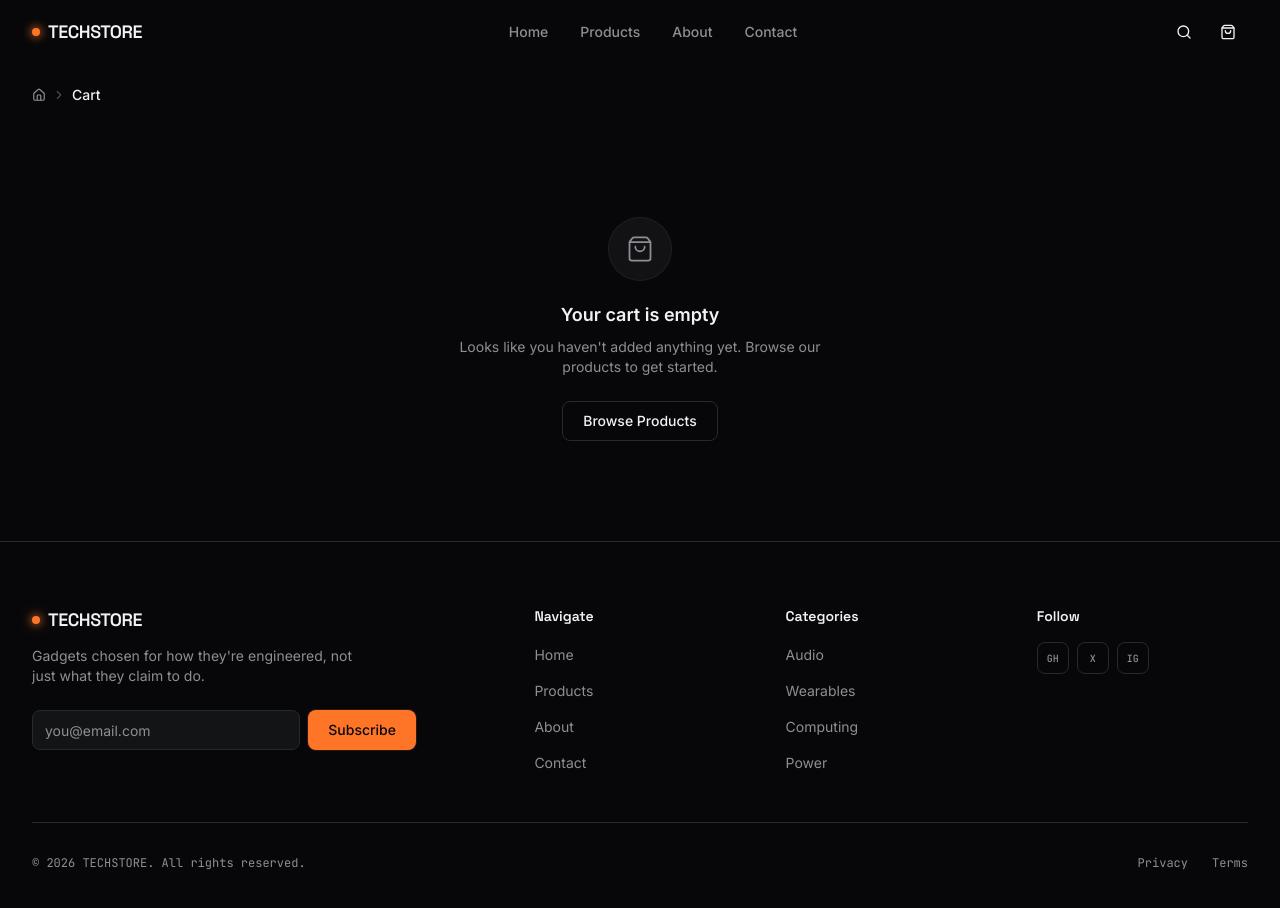
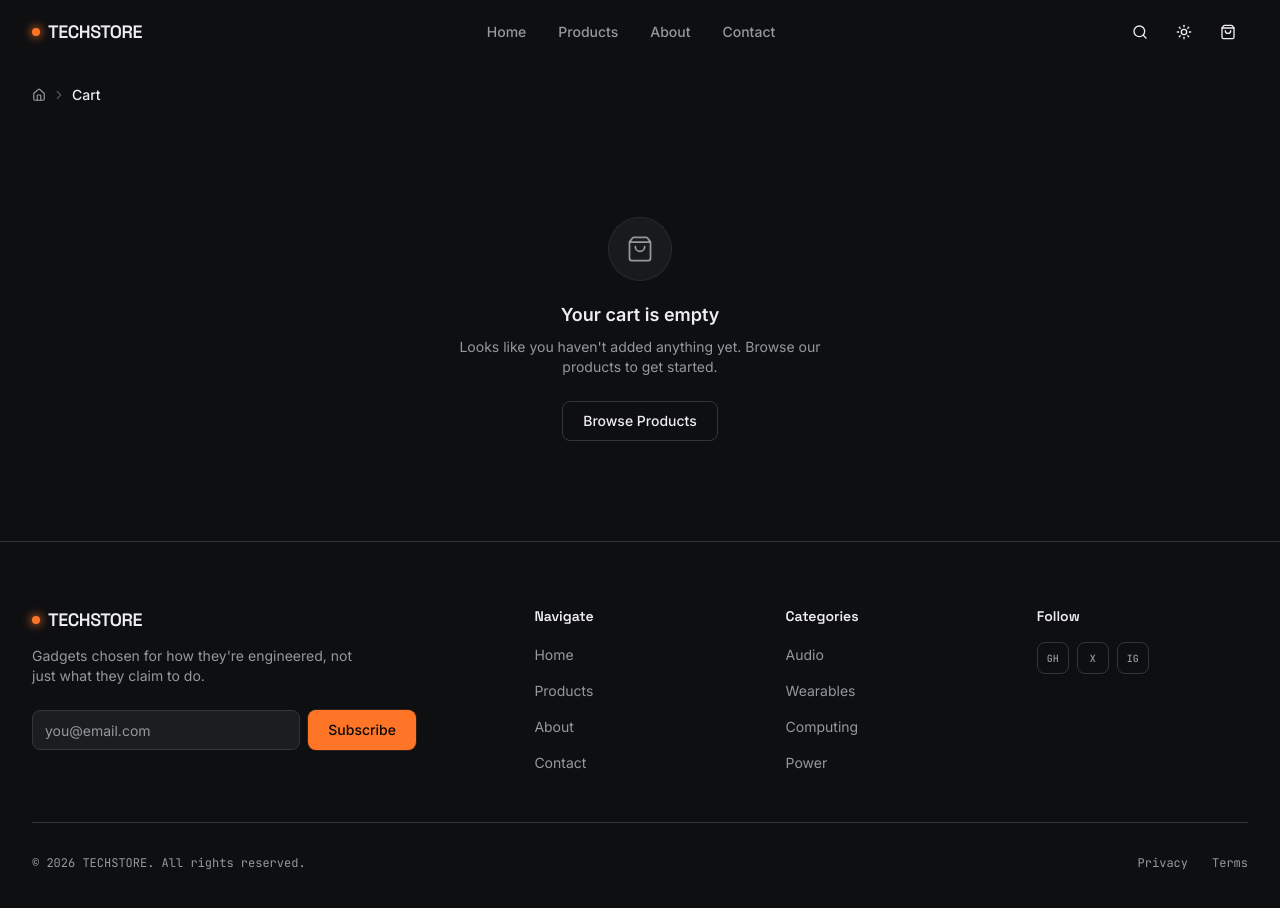
Before and after one commit to NONG-OFFICIAL-DEV/TECHSTORE, a Next.js app: page /cart in a window 1280 px wide. Shown: the top 908 px of the page. Built offline with nearby package versions, Linux system fonts and the light colour scheme.

Commit message:
implement swich theme

```diff
--- a/package.json
+++ b/package.json
@@ -16,6 +16,7 @@
     "framer-motion": "^12.42.2",
     "lucide-react": "^1.23.0",
     "next": "16.2.10",
+    "next-themes": "^0.4.6",
     "react": "19.2.4",
     "react-dom": "19.2.4",
     "tailwind-merge": "^3.6.0",
--- a/src/app/globals.css
+++ b/src/app/globals.css
@@ -1,5 +1,5 @@
 @import "tailwindcss";
-/* @import "tw-animate-css" layer(utilities); */
+@import "tw-animate-css";
 
 @custom-variant dark (&:is(.dark *));
 
@@ -9,28 +9,60 @@
 :root {
   --radius: 0.625rem;
 
-  /* Base surfaces */
-  --background: oklch(0.13 0.004 264);      /* #0B0C0E near-black, cool */
-  --foreground: oklch(0.96 0.002 264);      /* #F2F3F5 */
-  --surface: oklch(0.19 0.005 264);         /* #16181C card/panel surface */
-  --surface-hover: oklch(0.22 0.006 264);
-  --border-hairline: oklch(0.28 0.006 264); /* #26292F */
+  /* Light mode — same brand (amber accent, cool-neutral base), inverted
+     for a bright surface instead of the dark Instrument Panel look. */
+  --background: oklch(0.985 0.002 264);
+  --foreground: oklch(0.16 0.005 264);
+  --surface: oklch(0.96 0.003 264);
+  --surface-hover: oklch(0.92 0.004 264);
+  --border-hairline: oklch(0.87 0.004 264);
 
   --card: var(--surface);
   --card-foreground: var(--foreground);
   --popover: var(--surface);
   --popover-foreground: var(--foreground);
 
-  /* Text */
-  --muted: oklch(0.24 0.005 264);
-  --muted-foreground: oklch(0.65 0.01 264); /* #9AA0A8 */
+  --muted: oklch(0.94 0.003 264);
+  --muted-foreground: oklch(0.45 0.01 264);
 
-  /* Signal amber — the one accent, used deliberately */
-  --primary: oklch(0.72 0.19 45);           /* #FF7A45 */
+  /* Signal amber — same accent in both modes, slightly deepened here
+     so it holds contrast against a light background. */
+  --primary: oklch(0.64 0.19 45);
+  --primary-foreground: oklch(0.99 0.002 264);
+
+  --accent-secondary: oklch(0.55 0.19 260);
+
+  --secondary: var(--surface-hover);
+  --secondary-foreground: var(--foreground);
+  --destructive: oklch(0.58 0.22 25);
+  --border: var(--border-hairline);
+  --input: var(--border-hairline);
+  --ring: var(--primary);
+
+  --chart-1: var(--primary);
+  --chart-2: var(--accent-secondary);
+}
+
+/* Dark mode — the "Instrument Panel" look: dark, engineered, signal-amber */
+.dark {
+  --background: oklch(0.17 0.004 264);
+  --foreground: oklch(0.95 0.002 264);
+  --surface: oklch(0.23 0.005 264);
+  --surface-hover: oklch(0.27 0.006 264);
+  --border-hairline: oklch(0.33 0.006 264);
+
+  --card: var(--surface);
+  --card-foreground: var(--foreground);
+  --popover: var(--surface);
+  --popover-foreground: var(--foreground);
+
+  --muted: oklch(0.27 0.005 264);
+  --muted-foreground: oklch(0.68 0.01 264);
+
+  --primary: oklch(0.72 0.19 45);
   --primary-foreground: oklch(0.13 0.004 264);
 
-  /* Rare secondary accent — info/links only */
-  --accent-secondary: oklch(0.62 0.19 260); /* #4C8DFF */
+  --accent-secondary: oklch(0.62 0.19 260);
 
   --secondary: var(--surface-hover);
   --secondary-foreground: var(--foreground);
@@ -68,6 +100,22 @@
   --font-sans: var(--font-inter);
   --font-mono: var(--font-jetbrains-mono);
 
+  /* ---------------------------------------------------------------- */
+  /* Fluid type scale — scales smoothly from 320px up to 1440px+       */
+  /* so headings never need manual sm:/md:/lg: font-size overrides.    */
+  /* clamp(min, preferred, max) — preferred uses vw so it's fluid.     */
+  /* ---------------------------------------------------------------- */
+  --text-hero: clamp(2.25rem, 1.85rem + 2vw, 4.5rem);       /* 36px -> 72px */
+  --text-hero--line-height: 1.05;
+  --text-display-1: clamp(1.875rem, 1.6rem + 1.35vw, 3rem); /* 30px -> 48px */
+  --text-display-1--line-height: 1.1;
+  --text-display-2: clamp(1.5rem, 1.32rem + 0.9vw, 2.25rem);/* 24px -> 36px */
+  --text-display-2--line-height: 1.15;
+  --text-display-3: clamp(1.25rem, 1.15rem + 0.5vw, 1.75rem); /* 20px -> 28px */
+  --text-display-3--line-height: 1.2;
+  --text-body-lg: clamp(1rem, 0.94rem + 0.3vw, 1.125rem);   /* 16px -> 18px */
+  --text-body-lg--line-height: 1.6;
+
   --radius-sm: calc(var(--radius) - 4px);
   --radius-md: calc(var(--radius) - 2px);
   --radius-lg: var(--radius);
@@ -96,12 +144,6 @@
   }
 }
 
-/* Light mode override (dark is default per brand, but we support toggling) */
-.dark {
-  --background: oklch(0.13 0.004 264);
-  --foreground: oklch(0.96 0.002 264);
-}
-
 body {
   background: var(--background);
   color: var(--foreground);
@@ -123,15 +165,6 @@ body {
     animation-iteration-count: 1 !important;
     transition-duration: 0.01ms !important;
     scroll-behavior: auto !important;
-  }
-}
-
-@layer base {
-  * {
-    @apply border-border outline-ring/50;
-  }
-  body {
-    @apply bg-background text-foreground;
   }
 }
 
--- a/src/app/layout.tsx
+++ b/src/app/layout.tsx
@@ -1,7 +1,8 @@
+import { MobileNav } from "@/components/layout/mobile-nav";
 import type { Metadata, Viewport } from "next";
 import { Space_Grotesk, Inter, JetBrains_Mono } from "next/font/google";
+import { ThemeProvider } from "@/providers/theme-provider";
 import { Navbar } from "@/components/layout/navbar";
-import { MobileNav } from "@/components/layout/mobile-nav";
 import { Footer } from "@/components/layout/footer";
 import "./globals.css";
 
@@ -48,14 +49,16 @@ export default function RootLayout({
   return (
     <html
       lang="en"
-      className={`dark ${spaceGrotesk.variable} ${inter.variable} ${jetbrainsMono.variable} h-full antialiased`}
+      className={`${spaceGrotesk.variable} ${inter.variable} ${jetbrainsMono.variable} h-full antialiased`}
       suppressHydrationWarning
     >
       <body className="min-h-full flex flex-col bg-background text-foreground">
-        <Navbar />
-        <main className="flex-1">{children}</main>
-        <Footer />
-        <MobileNav />
+        <ThemeProvider attribute="class" defaultTheme="dark" enableSystem={false} disableTransitionOnChange>
+          <Navbar />
+          <main className="flex-1">{children}</main>
+          <Footer />
+          <MobileNav />
+        </ThemeProvider>
       </body>
     </html>
   );
--- a/src/components/layout/navbar.tsx
+++ b/src/components/layout/navbar.tsx
@@ -8,6 +8,8 @@ import { cn } from "@/lib/utils";
 import { NAV_LINKS } from "@/data/nav";
 import { Button } from "@/components/ui/button";
 import { useCart } from "@/hooks/use-cart";
+import { useHasMounted } from "@/hooks/use-has-mounted";
+import { ThemeToggle } from "./theme-toggle";
 
 export function Navbar() {
   const pathname = usePathname();
@@ -16,10 +18,7 @@ export function Navbar() {
 
   // Avoid a hydration mismatch: the cart is read from localStorage, which
   // only exists on the client, so the server always renders 0 items.
-  const [mounted, setMounted] = React.useState(false);
-  React.useEffect(() => {
-    setMounted(true);
-  }, []);
+  const mounted = useHasMounted();
   const displayedCartCount = mounted ? totalItems : 0;
 
   React.useEffect(() => {
@@ -87,6 +86,8 @@ export function Navbar() {
             </Link>
           </Button>
 
+          <ThemeToggle />
+
           {/* Cart icon stays here for desktop; mobile users have the bottom tab bar */}
           <Button
             variant="ghost"
--- /dev/null
+++ b/src/components/layout/theme-toggle.tsx
@@ -0,0 +1,38 @@
+"use client";
+
+import { useTheme } from "next-themes";
+import { Sun, Moon } from "lucide-react";
+import { Button } from "@/components/ui/button";
+import { useHasMounted } from "@/hooks/use-has-mounted";
+
+export function ThemeToggle() {
+  const { resolvedTheme, setTheme } = useTheme();
+  // Avoid a hydration mismatch: the server can't know the user's stored
+  // preference, so render a neutral placeholder until mounted client-side.
+  const mounted = useHasMounted();
+
+  if (!mounted) {
+    return (
+      <Button variant="ghost" size="icon" aria-label="Toggle theme" disabled>
+        <Sun className="h-[1.1rem] w-[1.1rem]" />
+      </Button>
+    );
+  }
+
+  const isDark = resolvedTheme === "dark";
+
+  return (
+    <Button
+      variant="ghost"
+      size="icon"
+      aria-label={isDark ? "Switch to light mode" : "Switch to dark mode"}
+      onClick={() => setTheme(isDark ? "light" : "dark")}
+    >
+      {isDark ? (
+        <Sun className="h-[1.1rem] w-[1.1rem]" />
+      ) : (
+        <Moon className="h-[1.1rem] w-[1.1rem]" />
+      )}
+    </Button>
+  );
+}
--- /dev/null
+++ b/src/hooks/use-has-mounted.ts
@@ -0,0 +1,22 @@
+import * as React from "react";
+
+/**
+ * True once the component has mounted on the client, false during SSR
+ * and the initial hydration pass. Use this to gate rendering of anything
+ * that reads client-only state (localStorage, window, etc.) so the server
+ * and first client render match.
+ *
+ * Implemented with useSyncExternalStore rather than the classic
+ * useState + useEffect(() => setMounted(true)) pattern — that pattern
+ * calls setState synchronously inside an effect, which newer React
+ * versions warn about as a cascading-render risk. useSyncExternalStore
+ * is the hook React actually designed for "value differs between server
+ * and client" cases like this one.
+ */
+export function useHasMounted() {
+  return React.useSyncExternalStore(
+    () => () => {}, // subscribe: nothing to subscribe to, this never changes post-mount
+    () => true, // client snapshot
+    () => false // server snapshot
+  );
+}
--- /dev/null
+++ b/src/providers/theme-provider.tsx
@@ -0,0 +1,11 @@
+"use client";
+
+import * as React from "react";
+import { ThemeProvider as NextThemesProvider } from "next-themes";
+
+export function ThemeProvider({
+  children,
+  ...props
+}: React.ComponentProps<typeof NextThemesProvider>) {
+  return <NextThemesProvider {...props}>{children}</NextThemesProvider>;
+}
```
Also changed, not shown: 1 other file (tests, documents, lock files or other folders).
